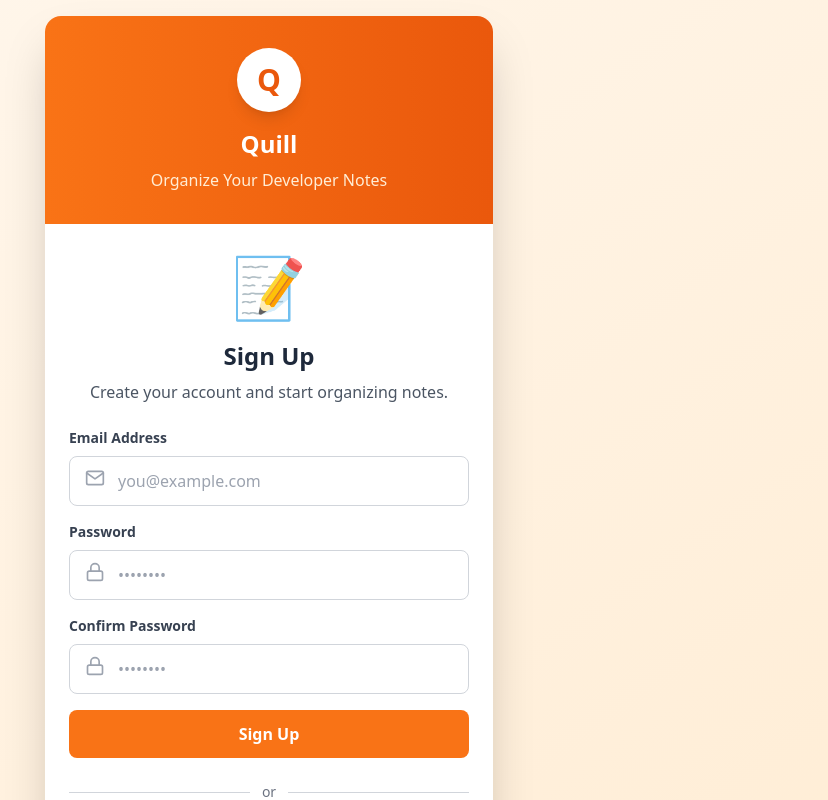
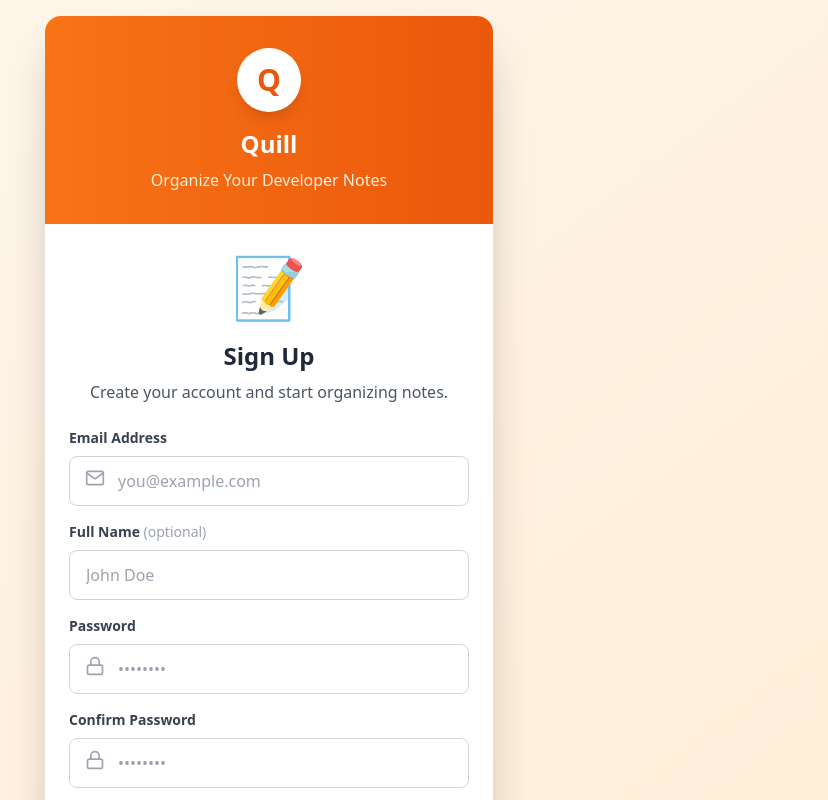
Before and after one commit to Antonynans/Quill-frontend-, a Next.js app: page /auth/signup in a window 1280 px wide. Shown: the top 800 px of the page, without its empty margins (371-1199 px from the left). Built offline with nearby package versions, Linux system fonts and the light colour scheme; no server answers.

Commit message:
added verify mail to signup

```diff
--- a/src/app/auth/signup/page.tsx
+++ b/src/app/auth/signup/page.tsx
@@ -1,53 +1,54 @@
-'use client'
+"use client";
 
-import { useState } from 'react'
-import { useRouter } from 'next/navigation'
-import { useAuthStore } from '@/store/authStore'
-import Link from 'next/link'
-import { FiMail, FiLock, FiAlertCircle } from 'react-icons/fi'
+import { useState } from "react";
+import { useRouter } from "next/navigation";
+import { useAuthStore } from "@/store/authStore";
+import Link from "next/link";
+import { FiMail, FiLock, FiAlertCircle } from "react-icons/fi";
 
 export default function SignupPage() {
-  const router = useRouter()
-  const { signup, isLoading } = useAuthStore()
+  const router = useRouter();
+  const { signup, isLoading } = useAuthStore();
 
-  const [email, setEmail] = useState('')
-  const [password, setPassword] = useState('')
-  const [confirmPassword, setConfirmPassword] = useState('')
-  const [error, setError] = useState('')
+  const [email, setEmail] = useState("");
+  const [password, setPassword] = useState("");
+  const [confirmPassword, setConfirmPassword] = useState("");
+  const [fullName, setFullName] = useState("");
+  const [error, setError] = useState("");
 
   const handleSubmit = async (e: React.FormEvent) => {
-    e.preventDefault()
-    setError('')
+    e.preventDefault();
+    setError("");
 
     if (!email || !password || !confirmPassword) {
-      setError('Please fill in all fields')
-      return
+      setError("Please fill in all fields");
+      return;
     }
 
     if (password !== confirmPassword) {
-      setError('Passwords do not match')
-      return
+      setError("Passwords do not match");
+      return;
     }
 
     if (password.length < 6) {
-      setError('Password must be at least 6 characters')
-      return
+      setError("Password must be at least 6 characters");
+      return;
     }
 
     try {
-      await signup(email, password)
-      router.push('/')
+      await signup(email, password, fullName);
+      router.push("/auth/verify-email");
     } catch (err: any) {
-      setError(err.response?.data?.message || 'Signup failed. Please try again.')
+      setError(
+        err.response?.data?.message || "Signup failed. Please try again.",
+      );
     }
-  }
+  };
 
   return (
     <div className="min-h-screen bg-gradient-to-br from-orange-50 to-orange-100 flex items-center justify-center p-4">
       <div className="w-full max-w-md">
-        {/* Card */}
         <div className="bg-white rounded-2xl shadow-2xl overflow-hidden animate-fade-in">
-          {/* Header */}
           <div className="bg-gradient-to-r from-orange-500 to-orange-600 px-6 py-8 text-center">
             <div className="w-16 h-16 bg-white rounded-full flex items-center justify-center mx-auto mb-4 shadow-lg">
               <span className="text-3xl font-bold text-orange-600">Q</span>
@@ -56,9 +57,7 @@ export default function SignupPage() {
             <p className="text-orange-100">Organize Your Developer Notes</p>
           </div>
 
-          {/* Content */}
           <div className="px-6 py-8">
-            {/* Illustration */}
             <div className="mb-6 flex justify-center">
               <div className="text-6xl">📝</div>
             </div>
@@ -70,7 +69,6 @@ export default function SignupPage() {
               Create your account and start organizing notes.
             </p>
 
-            {/* Error Message */}
             {error && (
               <div className="mb-4 p-3 bg-red-50 border border-red-200 rounded-lg flex items-start gap-3 text-red-700">
                 <FiAlertCircle className="mt-0.5 flex-shrink-0" size={18} />
@@ -78,15 +76,16 @@ export default function SignupPage() {
               </div>
             )}
 
-            {/* Form */}
             <form onSubmit={handleSubmit} className="space-y-4">
-              {/* Email */}
               <div>
                 <label className="block text-sm font-semibold text-gray-700 mb-2">
                   Email Address
                 </label>
                 <div className="relative">
-                  <FiMail className="absolute left-4 top-3 text-gray-400" size={20} />
+                  <FiMail
+                    className="absolute left-4 top-3 text-gray-400"
+                    size={20}
+                  />
                   <input
                     type="email"
                     value={email}
@@ -97,13 +96,31 @@ export default function SignupPage() {
                 </div>
               </div>
 
-              {/* Password */}
+              <div>
+                <label className="block text-sm font-semibold text-gray-700 mb-2">
+                  Full Name{" "}
+                  <span className="text-gray-400 font-normal">(optional)</span>
+                </label>
+                <div className="relative">
+                  <input
+                    type="text"
+                    value={fullName}
+                    onChange={(e) => setFullName(e.target.value)}
+                    placeholder="John Doe"
+                    className="w-full px-4 py-3 border border-gray-300 rounded-lg focus:ring-2 focus:ring-orange-500 focus:border-transparent"
+                  />
+                </div>
+              </div>
+
               <div>
                 <label className="block text-sm font-semibold text-gray-700 mb-2">
                   Password
                 </label>
                 <div className="relative">
-                  <FiLock className="absolute left-4 top-3 text-gray-400" size={20} />
+                  <FiLock
+                    className="absolute left-4 top-3 text-gray-400"
+                    size={20}
+                  />
                   <input
                     type="password"
                     value={password}
@@ -114,13 +131,15 @@ export default function SignupPage() {
                 </div>
               </div>
 
-              {/* Confirm Password */}
               <div>
                 <label className="block text-sm font-semibold text-gray-700 mb-2">
                   Confirm Password
                 </label>
                 <div className="relative">
-                  <FiLock className="absolute left-4 top-3 text-gray-400" size={20} />
+                  <FiLock
+                    className="absolute left-4 top-3 text-gray-400"
+                    size={20}
+                  />
                   <input
                     type="password"
                     value={confirmPassword}
@@ -131,27 +150,27 @@ export default function SignupPage() {
                 </div>
               </div>
 
-              {/* Submit Button */}
               <button
                 type="submit"
                 disabled={isLoading}
                 className="w-full py-3 bg-orange-500 text-white rounded-lg font-bold hover:bg-orange-600 transition-colors disabled:opacity-50 disabled:cursor-not-allowed"
               >
-                {isLoading ? 'Creating Account...' : 'Sign Up'}
+                {isLoading ? "Creating Account..." : "Sign Up"}
               </button>
             </form>
 
-            {/* Divider */}
             <div className="my-6 flex items-center gap-3">
               <div className="flex-1 h-px bg-gray-300"></div>
               <span className="text-sm text-gray-500">or</span>
               <div className="flex-1 h-px bg-gray-300"></div>
             </div>
 
-            {/* Login Link */}
             <p className="text-center text-sm text-gray-600">
-              Already have an account?{' '}
-              <Link href="/auth/login" className="text-orange-600 font-bold hover:text-orange-700">
+              Already have an account?{" "}
+              <Link
+                href="/auth/login"
+                className="text-orange-600 font-bold hover:text-orange-700"
+              >
                 Log in here
               </Link>
             </p>
@@ -159,5 +178,5 @@ export default function SignupPage() {
         </div>
       </div>
     </div>
-  )
+  );
 }
```
